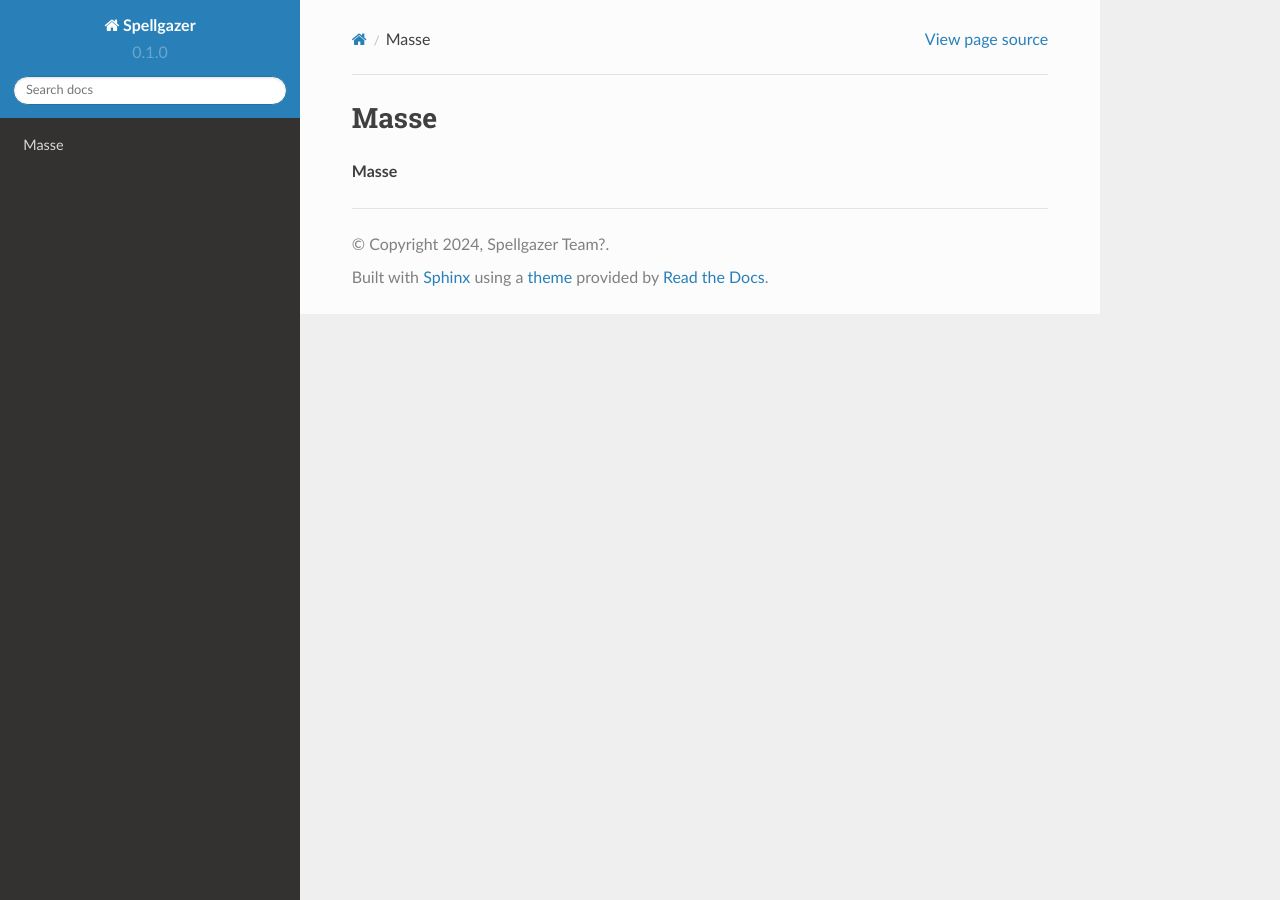
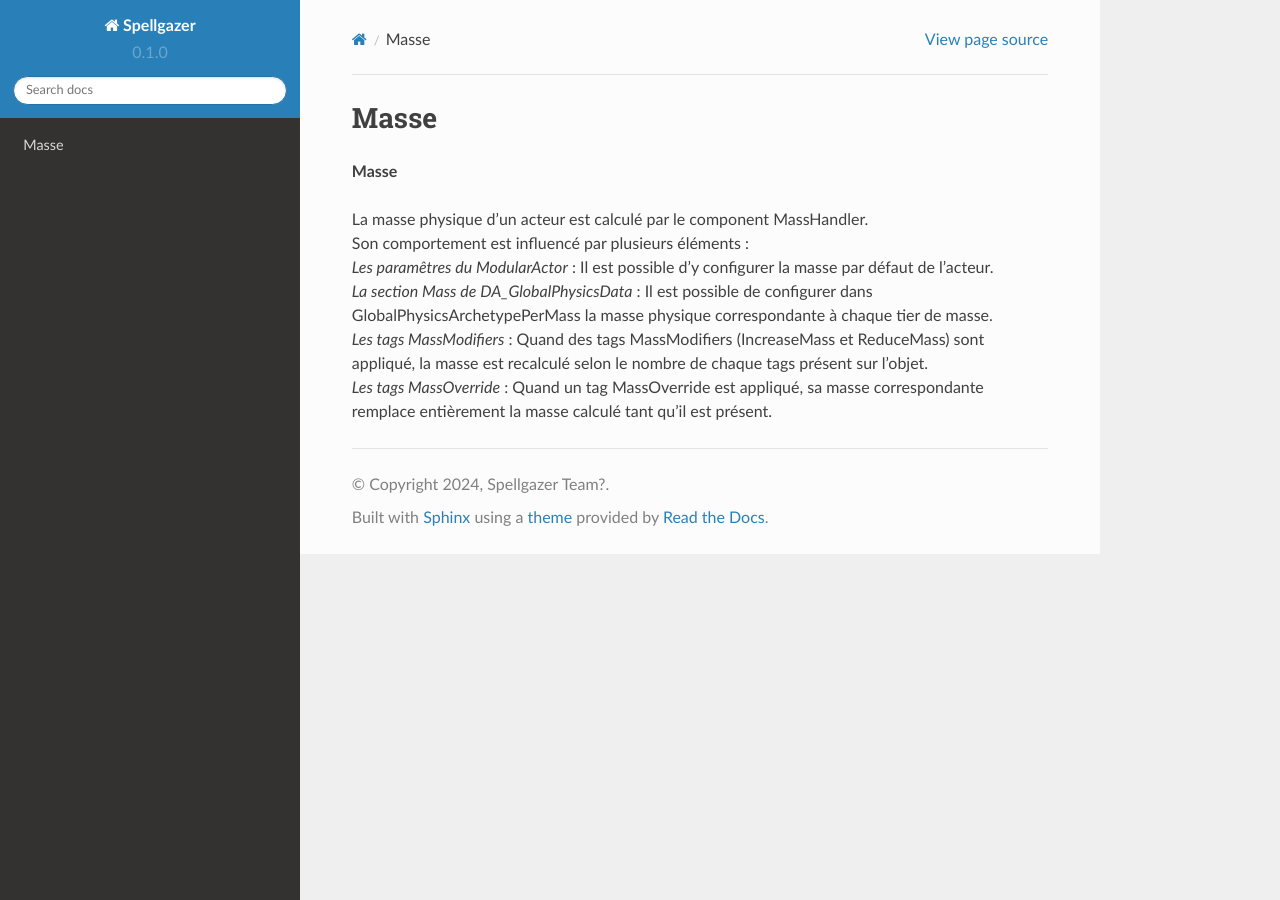
Before and after one commit to PaperMartin/SpellgazerDoc, a Sphinx documentation site: the page built from docs/source/GlobalSystems/Mass.rst, in a window 1280 px wide. Built offline with Sphinx 7.4.7 and the Read the Docs theme 2.0.0, drawn with Linux system fonts in a browser that asks for light colours; pages that are not in the unit, such as notebooks, are missing from menus.

Commit message:
mass doc page

```diff
--- a/docs/source/GlobalSystems/Mass.rst
+++ b/docs/source/GlobalSystems/Mass.rst
@@ -4,3 +4,10 @@ Masse
 =====
 
 **Masse**
+
+| La masse physique d'un acteur est calculé par le component MassHandler.
+| Son comportement est influencé par plusieurs éléments :
+| *Les paramêtres du ModularActor* : Il est possible d'y configurer la masse par défaut de l'acteur.
+| *La section Mass de DA_GlobalPhysicsData* : Il est possible de configurer dans GlobalPhysicsArchetypePerMass la masse physique correspondante à chaque tier de masse.
+| *Les tags MassModifiers* : Quand des tags MassModifiers (IncreaseMass et ReduceMass) sont appliqué, la masse est recalculé selon le nombre de chaque tags présent sur l'objet.
+| *Les tags MassOverride* : Quand un tag MassOverride est appliqué, sa masse correspondante remplace entièrement la masse calculé tant qu'il est présent.
```
